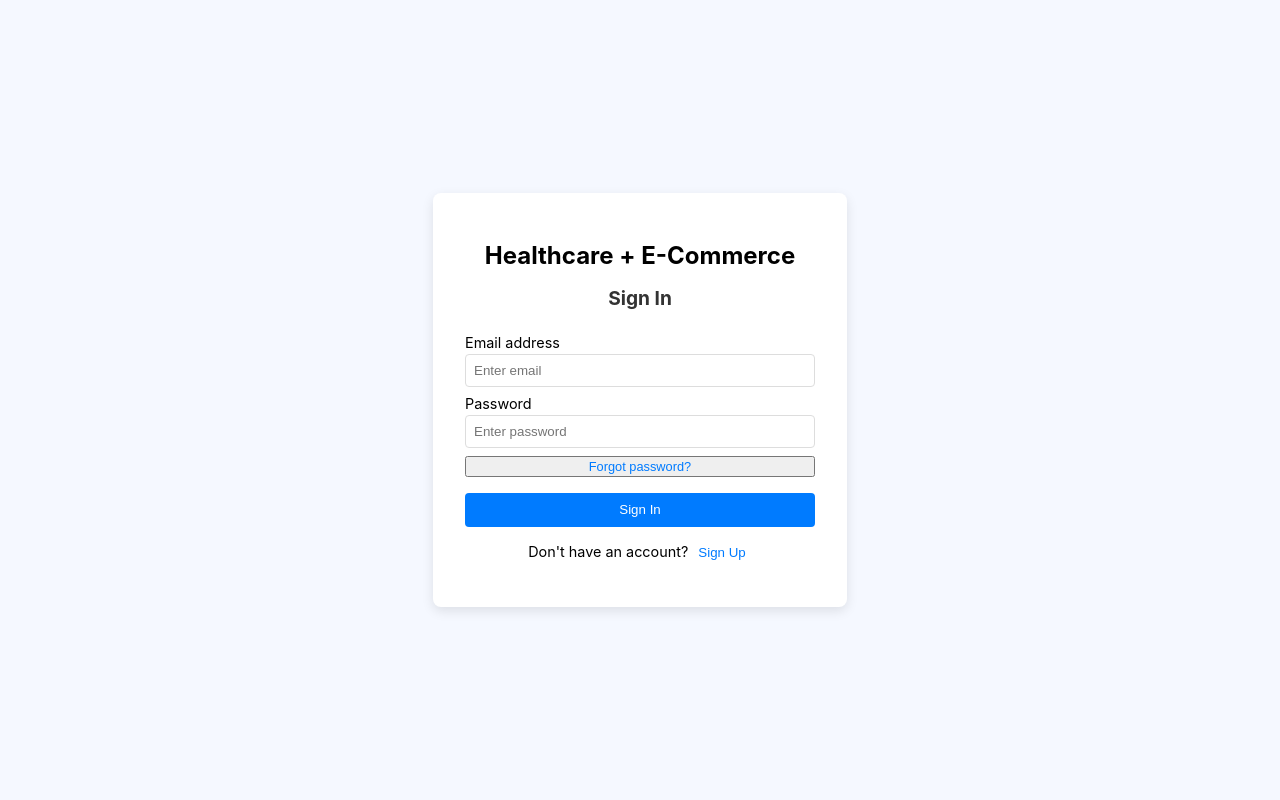
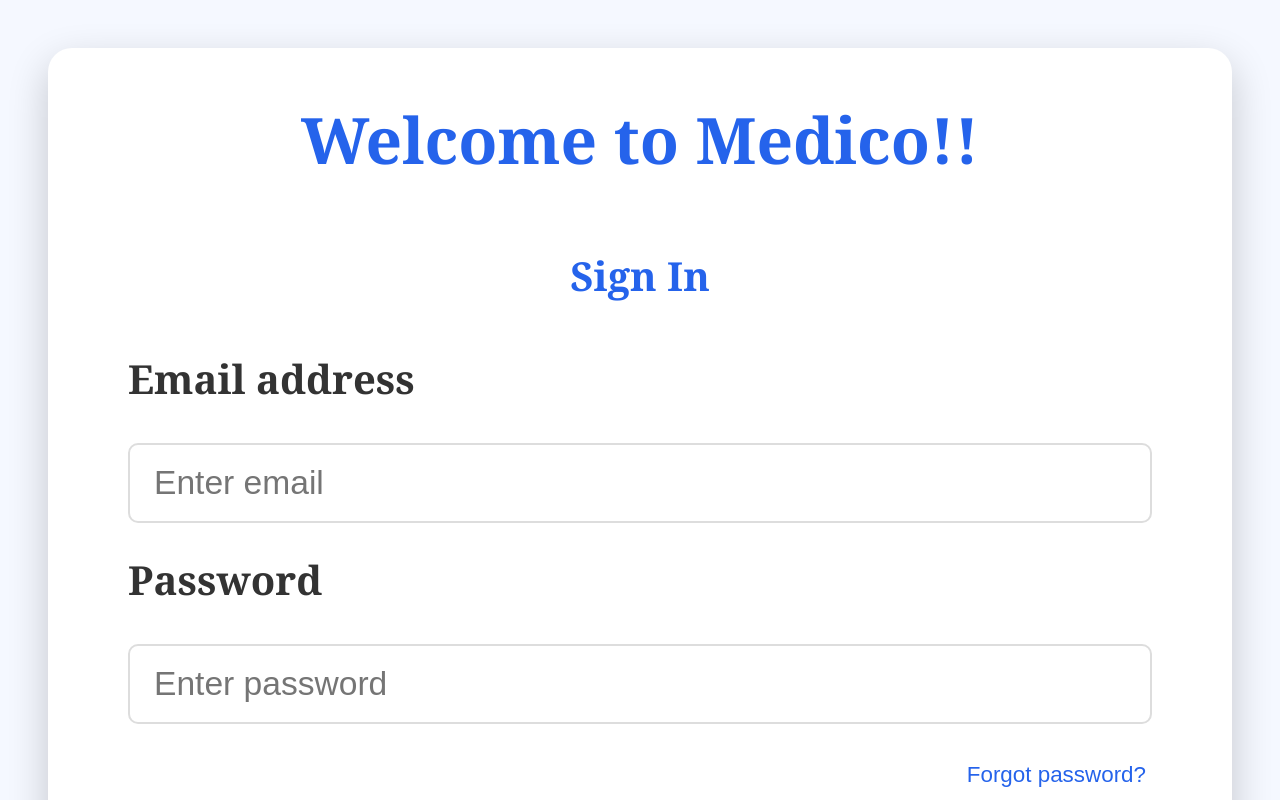
Before and after one commit to Pratiti-paul/medico, a React (Create React App) app: page /login in a window 1280 px wide. Shown: the top 800 px of the page. Built offline with nearby package versions, Linux system fonts and the light colour scheme.

Commit message:
minor changes

```diff
--- a/src/components/AuthForm.css
+++ b/src/components/AuthForm.css
@@ -2,33 +2,54 @@
   display: flex;
   flex-direction: column;
   text-align: left;
+  gap: 1.8rem;
+  font-size: 1.6rem;
 }
 
 .auth-form label {
-  font-size: 0.9rem;
-  margin-top: 0.5rem;
-  margin-bottom: 0.2rem;
+  font-size: 2.5rem;
+  margin-bottom: 0.5rem;
+  font-weight: 600;
+  color: #333;
 }
 
 .auth-form input {
-  padding: 0.5rem;
-  border: 1px solid #ddd;
-  border-radius: 4px;
+  padding: 1.2rem 1.5rem;
+  font-size: 2.1rem;
+  border: 2px solid #ddd;
+  border-radius: 10px;
+  outline: none;
+  transition: border-color 0.3s ease;
+}
+
+.auth-form input:focus {
+  border-color: #2563eb;
 }
 
 .forgot-link {
-  font-size: 0.8rem;
-  color: #007bff;
+  font-size: 1.4rem;
+  color: #2563eb;
   text-decoration: none;
   margin-top: 0.5rem;
+  cursor: pointer;
+  align-self: flex-end;
+  background: none;
+  border: none;
 }
 
 .submit-btn {
-  margin-top: 1rem;
-  padding: 0.6rem;
+  margin-top: 2rem;
+  padding: 1.4rem;
+  font-size: 1.8rem;           /* big button text */
+  font-weight: bold;
   border: none;
-  border-radius: 4px;
-  background: #007bff;
+  border-radius: 12px;
+  background: #2563eb;
   color: white;
   cursor: pointer;
+  transition: background 0.3s ease;
 }
+
+.submit-btn:hover {
+  background: #1d4ed8;
+}
--- a/src/pages/LandingPage.css
+++ b/src/pages/LandingPage.css
@@ -2,38 +2,57 @@
   display: flex;
   justify-content: center;
   align-items: center;
-  height: 100vh;
+  min-height: 100vh;
   background: #f5f8ff;
+  padding: 3rem;
 }
 
 .auth-box {
   background: white;
-  padding: 2rem;
-  border-radius: 8px;
-  width: 350px;
-  box-shadow: 0 4px 12px rgba(0,0,0,0.1);
+  padding-top: 5px;
+  padding-left: 80px;
+  padding-right: 80px;
+  border-radius: 24px;
+  width: 100%;
+  max-width: 1200px;
+  min-height: 800px;
+  box-shadow: 0 15px 40px rgba(0,0,0,0.2);
   text-align: center;
+  font-family: Georgia;
+  display: flex;
+  flex-direction: column;
+  justify-content: center;
 }
 
 .auth-box h1 {
-  font-size: 1.5rem;
-  margin-bottom: 0.5rem;
+  font-size: 4rem;
+  margin-bottom: 2rem;
+  font-weight: bold;
+  color: #2563eb;
 }
 
 .auth-box h2 {
-  font-size: 1.2rem;
-  margin-bottom: 1rem;
-  color: #333;
+  font-size: 2.5rem;
+  margin-bottom: 3rem;
+  color: #2563eb;
 }
 
 .switch-text {
-  margin-top: 1rem;
-  font-size: 0.9rem;
+  margin-top: 3rem;
+  font-size: 2.1rem;
+  color: #555;
 }
 
 .switch-btn {
   background: none;
   border: none;
-  color: #007bff;
+  color: #2563eb;
+  font-weight: bold;
   cursor: pointer;
+  transition: color 0.2s ease;
+  font-size: 1.8rem;         /* big button link */
 }
+
+.switch-btn:hover {
+  color: #1d4ed8;
+}
--- a/src/pages/LandingPage.js
+++ b/src/pages/LandingPage.js
@@ -8,7 +8,9 @@ const LandingPage = ({ onAuth }) => {
   return (
     <div className="landing-container">
       <div className="auth-box">
-        <h1>Healthcare + E-Commerce</h1>
+        <h1>Welcome to Medico!!</h1>
+
+
         <h2>{isLogin ? "Sign In" : "Sign Up"}</h2>
 
         <AuthForm isLogin={isLogin} onAuth={onAuth} />
```
